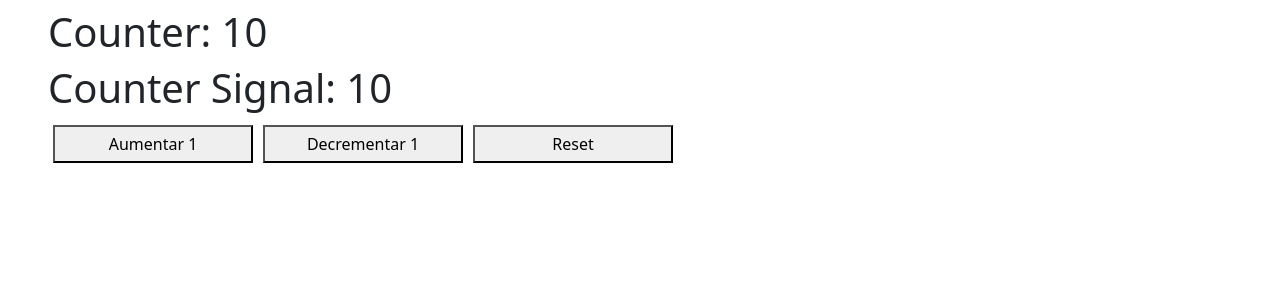
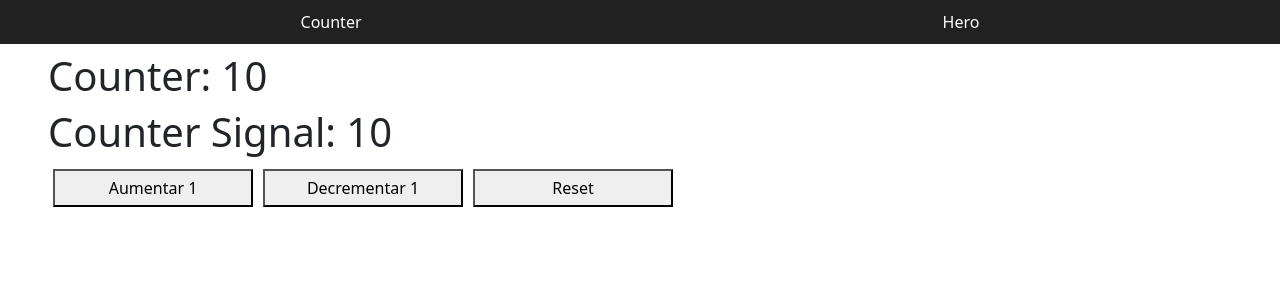
Before and after one commit to CristhianOdin91/udemy-angular20, an Angular app in the folder 02-bases/: page / in a window 1280 px wide. Shown: the top 300 px of the page. Built offline with nearby package versions, Linux system fonts and the light colour scheme.

Commit message:
RouterLink

```diff
--- a/02-bases/src/app/app.html
+++ b/02-bases/src/app/app.html
@@ -1,3 +1,5 @@
+<app-navbar />
+
 <section class="mx-5 mt-2">
   <router-outlet />
 </section>
--- a/02-bases/src/app/app.ts
+++ b/02-bases/src/app/app.ts
@@ -1,9 +1,11 @@
 import { Component, signal } from '@angular/core';
 import { RouterOutlet } from '@angular/router';
 
+import { Navbar } from "./components/shared/navbar/navbar";
+
 @Component({
   selector: 'app-root',
-  imports: [RouterOutlet],
+  imports: [RouterOutlet, Navbar],
   templateUrl: './app.html',
   styleUrl: './app.css'
 })
--- /dev/null
+++ b/02-bases/src/app/components/shared/navbar/navbar.html
@@ -0,0 +1,18 @@
+<style>
+  nav {
+    display: flex;
+    justify-content: space-around;
+    background-color: #212121;
+    padding: 10px;
+  }
+
+  nav a {
+    color: #fff;
+    text-decoration: none;
+  }
+</style>
+
+<nav>
+  <a routerLink="/">Counter</a>
+  <a [routerLink]="['/hero']">Hero</a>
+</nav>
```
Also changed, not shown: 02-bases/src/app/components/shared/navbar/navbar.ts (added, +13 -0 lines).
